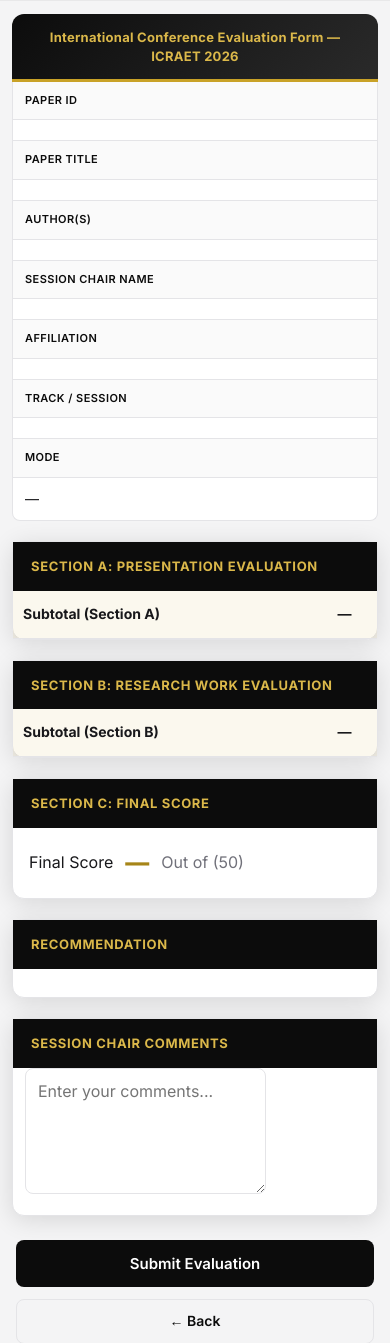
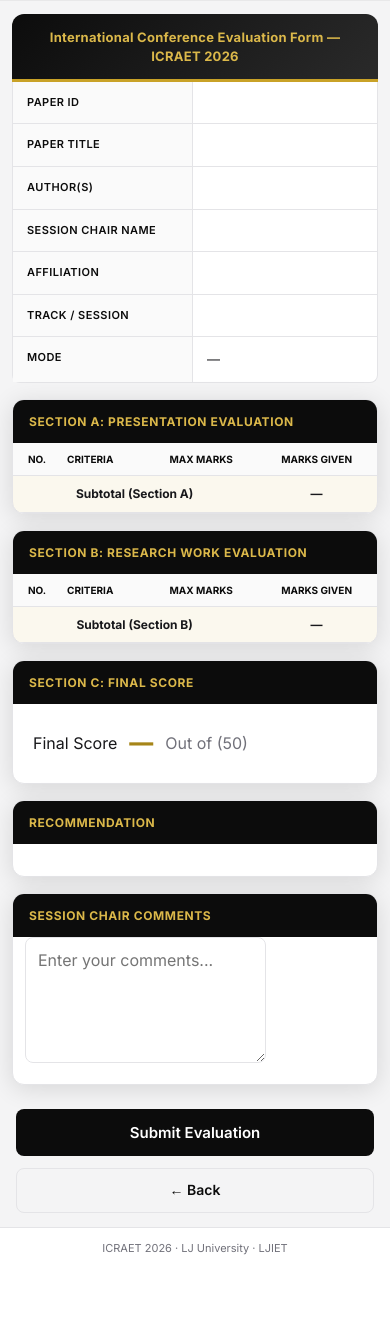
Before and after one commit to dhruvpd77/confrence, a Django app: template marksheet/templates/marksheet/evaluation_form.html in a window 390 px wide. Shown: the part 103-1446 px from the top of the page. After the commit the page ends 1358 px from the top, so only its background shows below. Run offline with Django 3.2, Linux system fonts and the light colour scheme; the template is opened without the code that fills it, so the values that code supplies are empty.

Commit message:
Keep evaluation form table layout identical to desktop on mobile.
Force table display for marks sections and match paper info grid, headers, and inputs to the web portal design.

Co-authored-by: Cursor <cursoragent@cursor.com>

```diff
--- a/static/css/style.css
+++ b/static/css/style.css
@@ -1991,109 +1991,118 @@ img { max-width: 100%; height: auto; }
         content: none;
     }
 
-    /* Evaluation form — card layout on mobile (no horizontal scroll / clipping) */
-    .eval-section {
-        overflow: visible;
-    }
-
-    .eval-table-wrap {
-        padding: 0;
-        overflow-x: visible;
+    /* Evaluation form — identical table layout to desktop on mobile */
+    .eval-form .eval-section {
+        overflow: hidden;
+        margin-top: 16px;
+    }
+
+    .eval-form .eval-table-wrap {
+        overflow-x: auto;
+        -webkit-overflow-scrolling: touch;
         max-width: 100%;
     }
 
-    .eval-table-responsive {
+    .eval-form .eval-table,
+    .eval-form .eval-table-responsive {
         width: 100%;
-        min-width: 0;
-    }
-
-    .eval-table-responsive thead {
-        display: none;
-    }
-
-    .eval-table-responsive tbody tr:not(.subtotal-row) {
-        display: block;
-        margin-bottom: 12px;
-        background: var(--white);
-        border-radius: var(--radius-sm);
-        border: 1px solid var(--gray-200);
-        overflow: hidden;
-    }
-
-    .eval-table-responsive tbody tr.subtotal-row {
-        display: table;
-        width: 100%;
-        margin-bottom: 0;
-    }
-
-    .eval-table-responsive tbody tr.subtotal-row td {
-        display: table-cell;
-        padding: 12px 10px;
+        border-collapse: collapse;
+        table-layout: auto;
+    }
+
+    .eval-form .eval-table-responsive thead {
+        display: table-header-group !important;
+    }
+
+    .eval-form .eval-table-responsive tbody tr {
+        display: table-row !important;
+    }
+
+    .eval-form .eval-table-responsive th,
+    .eval-form .eval-table-responsive td {
+        display: table-cell !important;
+        vertical-align: middle;
+        border-bottom: 1px solid var(--gray-200);
+        text-align: left;
+        padding: 10px 8px;
+        font-size: 13px;
+    }
+
+    .eval-form .eval-table-responsive th {
+        background: var(--gray-50);
+        font-size: 11px;
+        font-weight: 700;
+        text-transform: uppercase;
+    }
+
+    .eval-form .eval-table-responsive td::before {
+        content: none !important;
+        display: none !important;
+    }
+
+    .eval-form .eval-table-responsive td.text-center,
+    .eval-form .eval-table-responsive th:nth-child(3),
+    .eval-form .eval-table-responsive td:nth-child(3),
+    .eval-form .eval-table-responsive th:nth-child(4),
+    .eval-form .eval-table-responsive td:nth-child(4) {
+        text-align: center;
+    }
+
+    .eval-form .eval-table-responsive th:nth-child(1),
+    .eval-form .eval-table-responsive td:nth-child(1) {
+        width: 48px;
+        text-align: center;
+        white-space: nowrap;
+    }
+
+    .eval-form .eval-table-responsive .subtotal-row td {
         background: rgba(201, 162, 39, 0.08);
         font-weight: 600;
     }
 
-    .eval-table-responsive .subtotal-row td::before {
-        content: none !important;
-    }
-
-    .eval-table-responsive tbody tr:not(.subtotal-row) td {
-        display: flex;
-        flex-direction: column;
-        align-items: stretch;
-        gap: 4px;
-        padding: 10px 12px;
-        border-bottom: 1px solid var(--gray-100);
-        text-align: left;
-        width: 100%;
-    }
-
-    .eval-table-responsive tbody tr:not(.subtotal-row) td::before {
-        content: attr(data-label);
-        font-weight: 700;
-        font-size: 10px;
+    .eval-form .marks-input-cell {
+        min-width: 72px;
+        margin: 0 auto;
+    }
+
+    .eval-form .marks-input {
+        width: 72px;
+        max-width: 72px;
+        min-height: 40px;
+        font-size: 16px;
+        padding: 8px;
+        text-align: center;
+    }
+
+    .eval-form .eval-info-row {
+        grid-template-columns: minmax(120px, 180px) 1fr;
+    }
+
+    .eval-form .eval-info-row label {
+        border-right: 1px solid var(--gray-200);
+        border-bottom: none;
+        background: var(--gray-50);
+        padding: 12px 14px;
+        font-size: 11px;
         text-transform: uppercase;
-        color: var(--text-muted);
-    }
-
-    .eval-table-responsive tbody tr:not(.subtotal-row) td:last-child {
-        border-bottom: none;
-    }
-
-    .eval-table-responsive .marks-input-cell {
-        max-width: none;
-        width: 100%;
-    }
-
-    .eval-table-responsive .marks-input {
-        width: 100%;
-        max-width: none;
-        min-height: 48px;
-        font-size: 16px;
-        padding: 10px 12px;
-        box-sizing: border-box;
-    }
-
-    .eval-table-responsive .marks-input-error {
-        max-width: 100%;
-        font-size: 10px;
-    }
-
-    .eval-info-row {
-        grid-template-columns: 1fr;
-    }
-
-    .eval-info-row label {
-        border-right: none;
-        border-bottom: 1px solid var(--gray-200);
-        padding: 10px 12px;
-        font-size: 11px;
-    }
-
-    .eval-info-row span {
-        padding: 10px 12px;
-        font-size: 14px;
+    }
+
+    .eval-form .eval-info-row span {
+        padding: 12px 14px;
+        font-size: 13px;
         word-break: break-word;
+    }
+
+    .eval-form .eval-section-header {
+        padding: 12px 16px;
+        font-size: 12px;
+    }
+
+    .eval-form .final-score-row {
+        flex-direction: row;
+        flex-wrap: wrap;
+        align-items: center;
+        padding: 20px;
     }
 
     .eval-banner {
@@ -2117,14 +2126,19 @@ img { max-width: 100%; height: auto; }
     }
 
     .recommendation-options {
-        flex-direction: column;
-        padding: 14px;
+        flex-direction: row;
+        flex-wrap: wrap;
+        padding: 16px;
+        gap: 10px;
     }
 
     .rec-option {
-        min-width: unset;
-        width: 100%;
-        min-height: 48px;
+        flex: 1 1 calc(50% - 10px);
+        min-width: 120px;
+        width: auto;
+        min-height: 44px;
+        padding: 12px 14px;
+        font-size: 12px;
     }
 
     .eval-actions {
@@ -2478,6 +2492,21 @@ img { max-width: 100%; height: auto; }
 
     .final-score-value { font-size: 24px; }
 
+    .eval-form .eval-table-responsive th,
+    .eval-form .eval-table-responsive td {
+        padding: 8px 6px;
+        font-size: 12px;
+    }
+
+    .eval-form .eval-table-responsive th {
+        font-size: 10px;
+    }
+
+    .eval-form .marks-input {
+        width: 64px;
+        max-width: 64px;
+    }
+
     .result-card-top-right .score-highlight {
         font-size: 18px;
     }
@@ -2497,8 +2526,9 @@ img { max-width: 100%; height: auto; }
         max-width: 90px;
     }
 
-    .eval-info-row label {
+    .eval-form .eval-info-row label {
         font-size: 10px;
+        padding: 10px 12px;
     }
 
     .paper-card-title {
```
